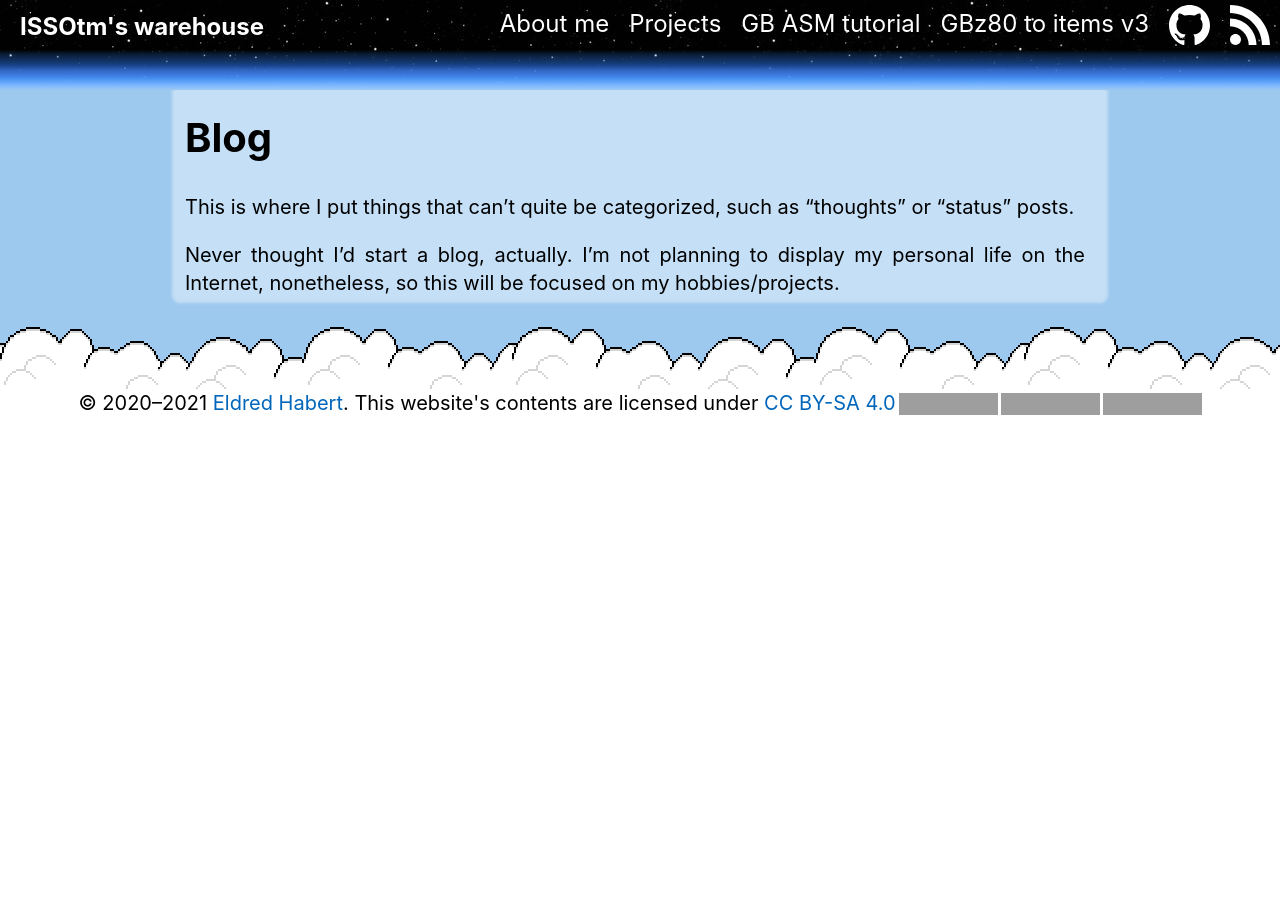
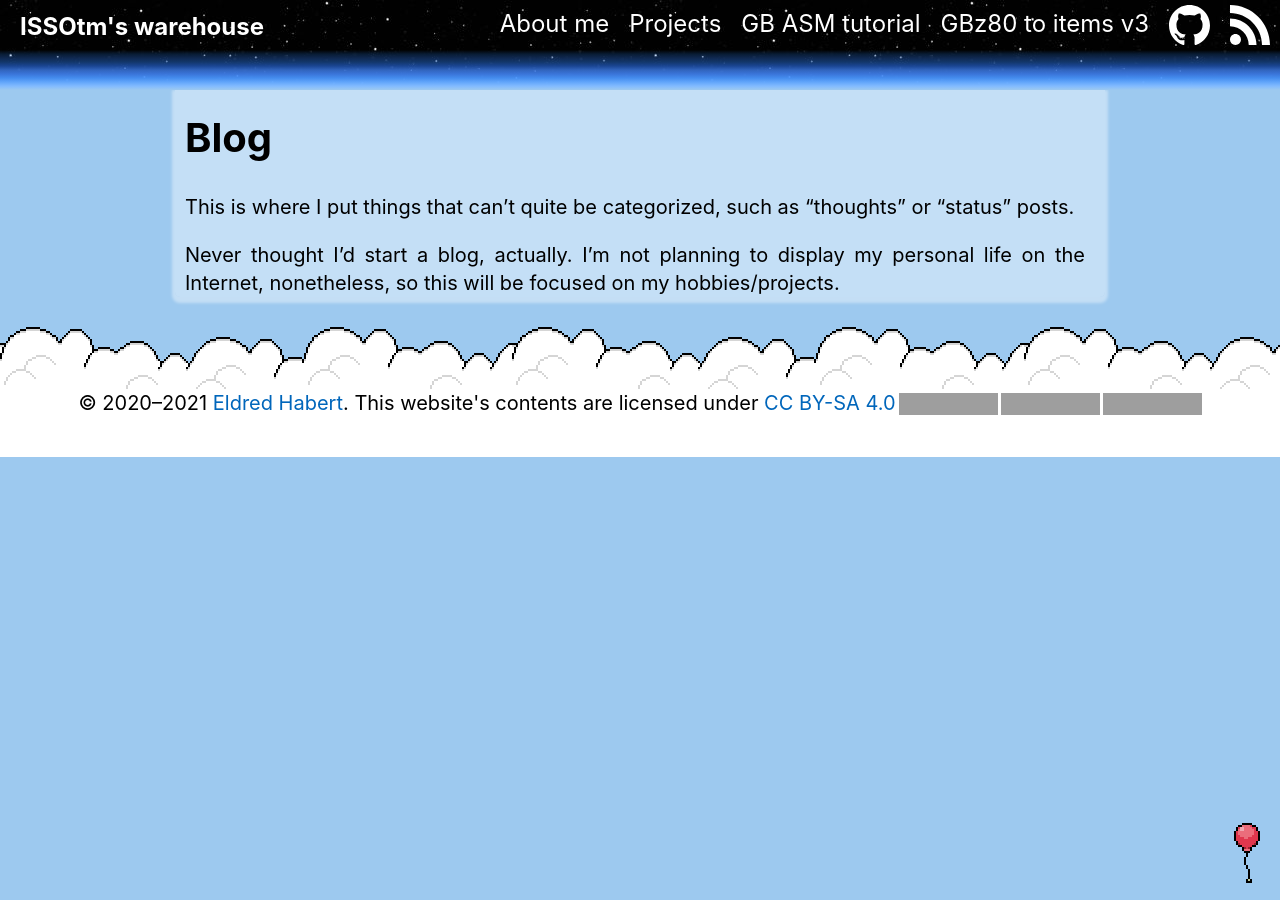
Before and after one commit to ISSOtm/issotm.github.io, a Jekyll site: the page built from _projects/blog.md, in a window 1280 px wide. Built offline with Jekyll 4.4.1, drawn with Linux system fonts in a browser that asks for light colours; some web fonts are replaced; grey boxes are pictures that could not be loaded.

Commit message:
Add balloon to float back to top

```diff
--- a/_layouts/default.html
+++ b/_layouts/default.html
@@ -86,6 +86,7 @@
 		{%- endunless %}
 			{{ content }}
 		</div>
+		<a href="#top" id="back-up"><img src="/assets/to_top.png" alt="↑" title="Back to top"></a>
 		<div id="footer-separator"></div>
 		<footer>
 			<p xmlns:dct="http://purl.org/dc/terms/" xmlns:cc="http://creativecommons.org/ns#" class="license-text">© 2020–2021 <a rel="cc:attributionURL dct:creator" property="cc:attributionName" href="https://eldred.fr/about">Eldred Habert</a>. This website's contents are licensed under <a rel="license" href="https://creativecommons.org/licenses/by-sa/4.0">CC BY-SA 4.0<img alt="" style="height:22px!important;margin-left:3px;vertical-align:text-bottom;" src="https://mirrors.creativecommons.org/presskit/icons/cc.svg?ref=chooser-v1" /><img alt="" style="height:22px!important;margin-left:3px;vertical-align:text-bottom;" src="https://mirrors.creativecommons.org/presskit/icons/by.svg?ref=chooser-v1" /><img alt="" style="height:22px!important;margin-left:3px;vertical-align:text-bottom;" src="https://mirrors.creativecommons.org/presskit/icons/sa.svg?ref=chooser-v1" /></a></p>
--- a/css/default.scss
+++ b/css/default.scss
@@ -44,7 +44,6 @@ $max-width: 45em;
 
 html {
 	// Reduce contrast
-	background-color: $clouds-color;
 	color: #000;
 	box-sizing: content-box;
 }
@@ -218,13 +217,14 @@ body {
 
 // So that anchors are scrolled to, but not behind the navbar
 #main-scroller {
+	position: relative;
 	z-index: 0;
 	overflow: auto;
 	height: calc(100% - #{$navbar-height + $navbar-gradient-height});
+	background-color: $sky-color;
 }
 
 #top {
-	background-color: $sky-color;
 	padding-bottom: 10px;
 }
 
@@ -286,7 +286,7 @@ body {
 
 #footer-separator {
 	height: $footer-separator-height;
-	background: url("/assets/clouds.png"), $sky-color;
+	background: url("/assets/clouds.png");
 }
 
 footer {
@@ -294,7 +294,30 @@ footer {
 
 	> p {
 		margin-top: 0;
+		background-color: #fff;
 	}
+}
+
+/// Floating arrows at the bottom
+
+#back-up {
+	position: fixed;
+	bottom: 10px;
+	right: 20px;
+	z-index: 10;
+}
+
+// Cover the arrow
+
+#footer-separator, footer {
+	position: relative;
+	z-index: 20;
+}
+
+footer {
+	// Ensure that the text does cover that arrow
+	background-color: #fff;
+	padding-bottom: 1em; // Make sure to cover the paragraph's margin
 }
 
 /// Some extra styling
```
Also changed, not shown: assets/to_top.png (added).
